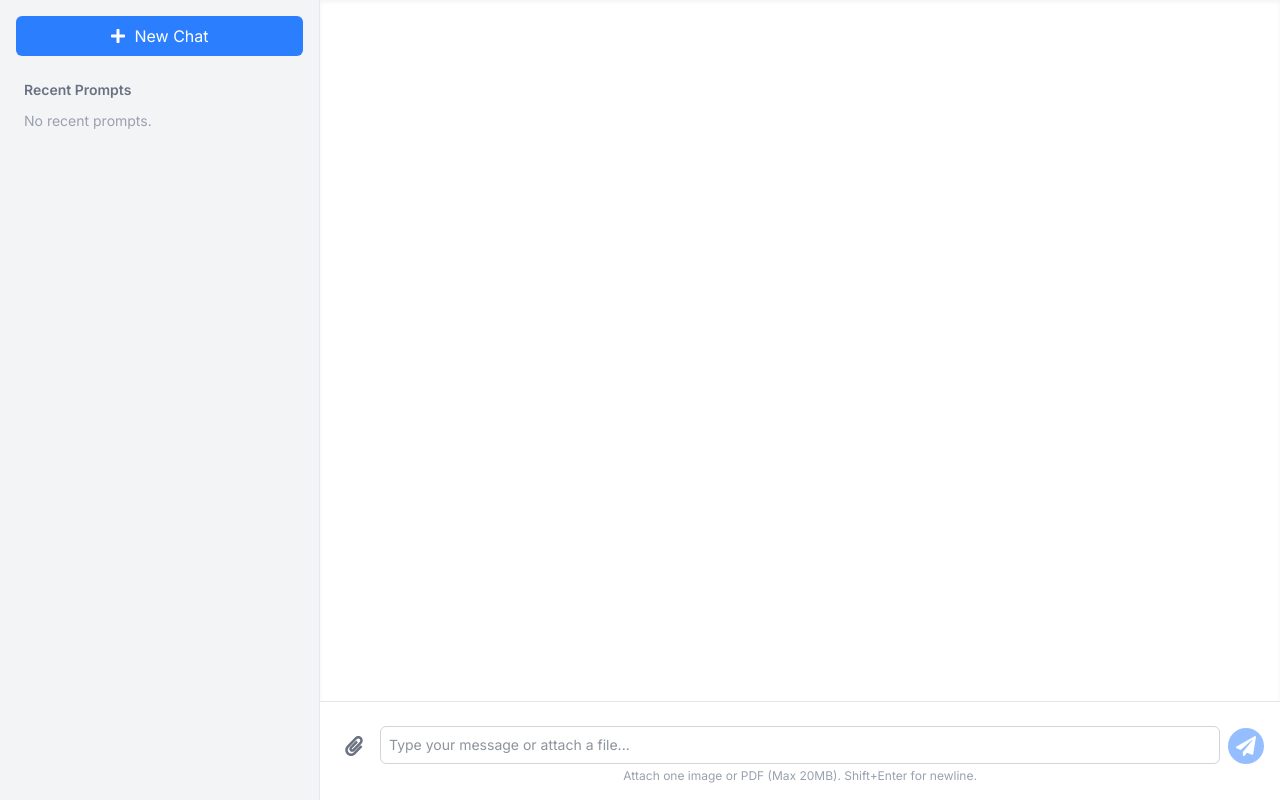
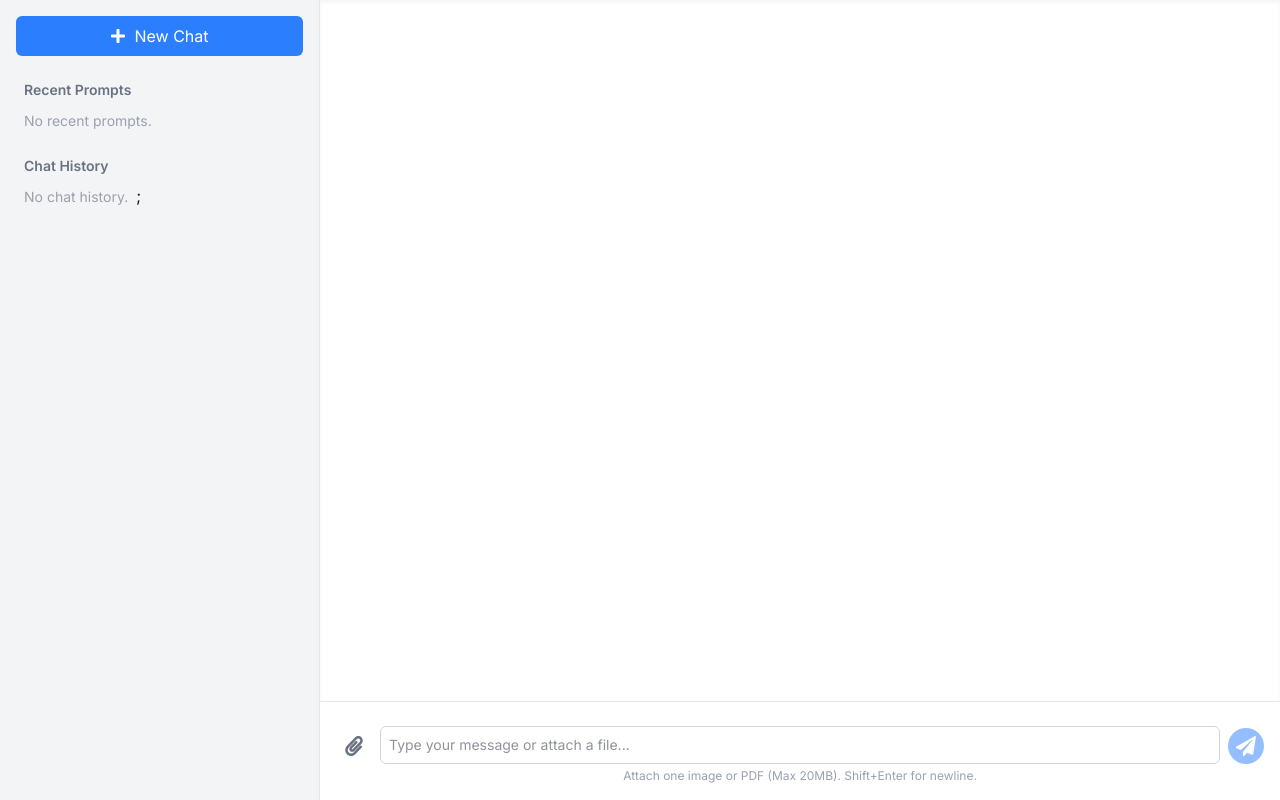
Before and after one commit to thaiduongngo/cool-asa, a Next.js app: page / in a window 1280 px wide. Built offline with nearby package versions, Linux system fonts and the light colour scheme.

Commit message:
Improved code generalization.

```diff
--- a/src/app/api/chat/route.ts
+++ b/src/app/api/chat/route.ts
@@ -1,5 +1,5 @@
 import { NextRequest, NextResponse } from 'next/server';
-import { model } from '@/lib/gemini';
+import { model } from '@/lib/genAI';
 import { Part } from '@google/generative-ai';
 import { Prompt } from '@/lib/types';
 
--- a/src/components/ChatHistory.tsx
+++ b/src/components/ChatHistory.tsx
@@ -11,13 +11,15 @@ interface Props {
 }
 
 const ChatHistory: React.FC<Props> = ({ history, currentChatId, onLoadChat, onDeleteChat }) => {
-  if (history.length === 0) {
-    return null;
-  }
+
 
   return (
-    <div>
+    <div className="mb-6" >
       <h3 className="text-sm font-semibold text-gray-500 mb-2 px-2">Chat History</h3>
+      {
+        history.length === 0 ?
+          (<span className="mb-2 px-2 text-sm text-gray-400">No chat history.</span>) :
+          (
             <ul className="space-y-1">
               {history.map((chat) => (
                 <li
@@ -48,8 +50,9 @@ const ChatHistory: React.FC<Props> = ({ history, currentChatId, onLoadChat, onDe
                   </button>
                 </li>
               ))}
-      </ul>
-    </div>
+            </ul>)
+      };
+    </div >
   );
 };
 
--- a/src/lib/gemini.ts
+++ b/src/lib/gemini.ts
@@ -1,4 +1,3 @@
-// src/lib/gemini.ts
 import {
   GoogleGenerativeAI,
   HarmCategory,
@@ -31,7 +30,7 @@ const model = genAI.getGenerativeModel({
   model: "gemini-2.5-flash-preview-04-17",
   safetySettings: safetySettings,
   generationConfig: generationConfig,
-  systemInstruction: "Trả lời hay hồi đáp một bằng tiếng Việt.",
+  systemInstruction: "Trả lời chi tiết bằng tiếng Việt.",
 });
 
 export { model };
--- /dev/null
+++ b/src/lib/genAI.ts
@@ -0,0 +1,3 @@
+import { model } from "@/lib/gemini";
+
+export { model };
```
Lines whose indentation alone changed are shown as unchanged.
